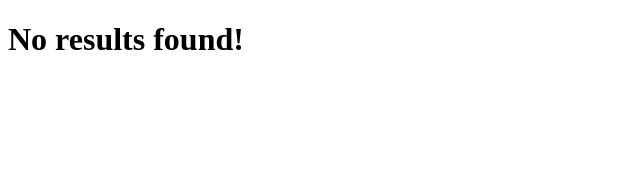
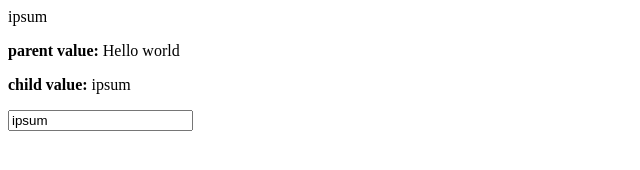
Before and after one commit to amontalvof/angular-js-course, a plain HTML site: page index.html in a window 1280 px wide. Shown: the whole page, without its empty margins (0-640 px from the left). Drawn offline with nearby package versions, Linux system fonts and the light colour scheme; no server answers.

Commit message:
feat:  and Child Controllers

```diff
--- a/controllers/controller.js
+++ b/controllers/controller.js
@@ -1,21 +1,15 @@
-const app = angular.module('MyFirstApp', []);
+const app = angular.module('MyFirstApp', []).run(function ($rootScope) {
+    $rootScope.name = 'Hello world';
+});
 
 app.controller('FirstController', [
     '$scope',
-    '$http',
-    function ($scope, $http) {
-        $scope.posts = [];
-        $scope.loading = true;
-        $http.get('https://jsonplaceholder.typicode.com/posts').then(
-            function ({ data }) {
-                $scope.posts = data;
-                $scope.loading = false;
-            },
-            function (error) {
-                console.error(error);
-                $scope.loading = false;
-            }
-        );
-
+    function ($scope) {
+        $scope.name = 'lorem';
+        setTimeout(function () {
+            $scope.$apply(function () {
+                $scope.name = 'ipsum';
+            });
+        }, 1000);
     },
-]);
+]).controller('ChildController', ['$scope', function ($scope) {}]);
--- a/index.html
+++ b/index.html
@@ -4,13 +4,13 @@
         <meta charset="UTF-8" />
         <title>Angular JS</title>
         <style>
-            .animated{
+            .animated {
                 opacity: 1;
                 max-height: auto;
                 overflow: hidden;
                 transition: all 2s;
             }
-            .animated.ng-hide{
+            .animated.ng-hide {
                 opacity: 0;
                 max-height: 0px !important;
                 display: block !important;
@@ -20,13 +20,11 @@
         <script src="/controllers/controller.js"></script>
     </head>
     <body ng-controller="FirstController">
-        <div ng-show="loading"><h1>Loading...</h1></div>
-        <div ng-show="!loading && posts.length === 0" ><h1>No results found!</h1></div>
-        <ul ng-show="posts.length !== 0" class="animated">
-            <li ng-repeat="post in posts">
-                <h2>{{post.title}}</h2>
-                <p>{{post.body}}</p>
-            </li>
-        </ul>
+        {{name}}
+        <p><strong>parent value:</strong> {{$parent.name}}</p>
+        <div ng-controller="ChildController">
+            <p><strong>child value:</strong> {{name}}</p>
+            <input type="text" ng-model="$parent.name" />
+        </div>
     </body>
 </html>
```
